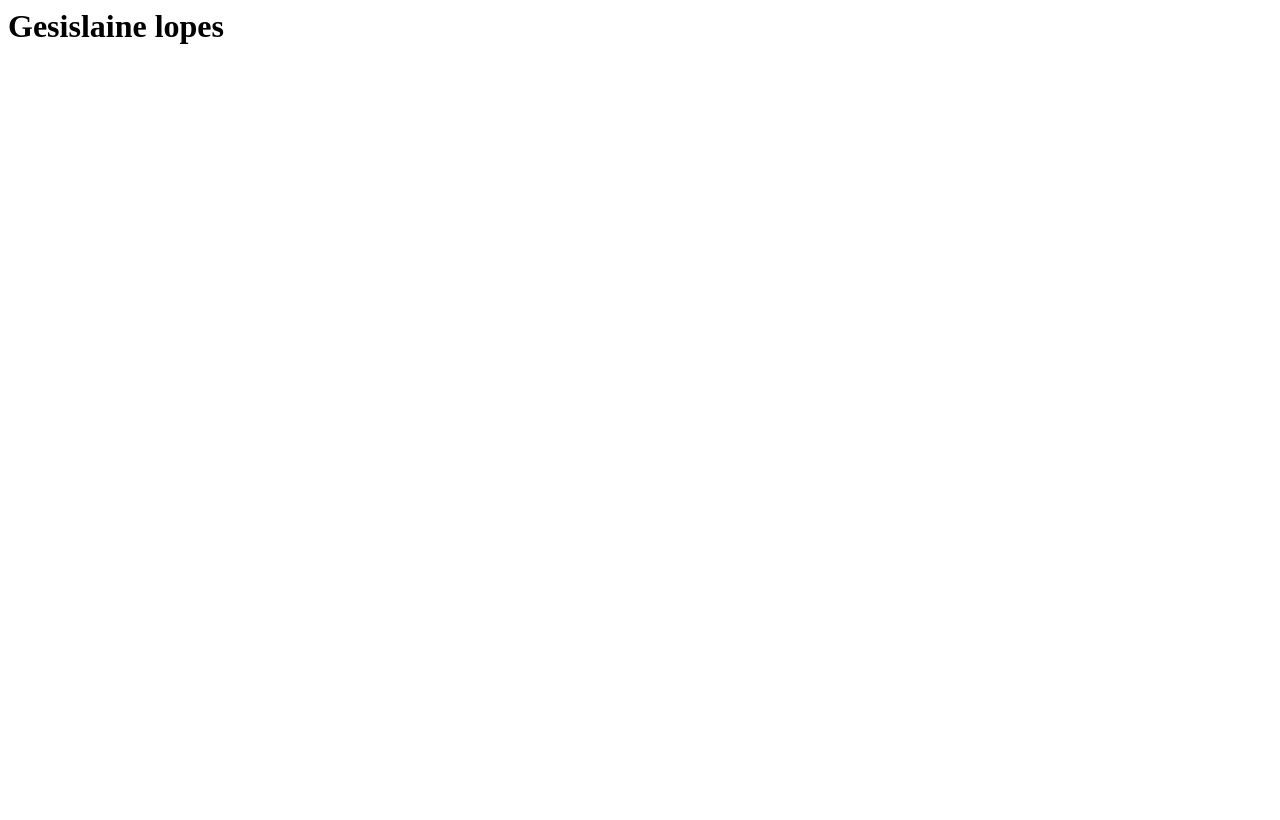
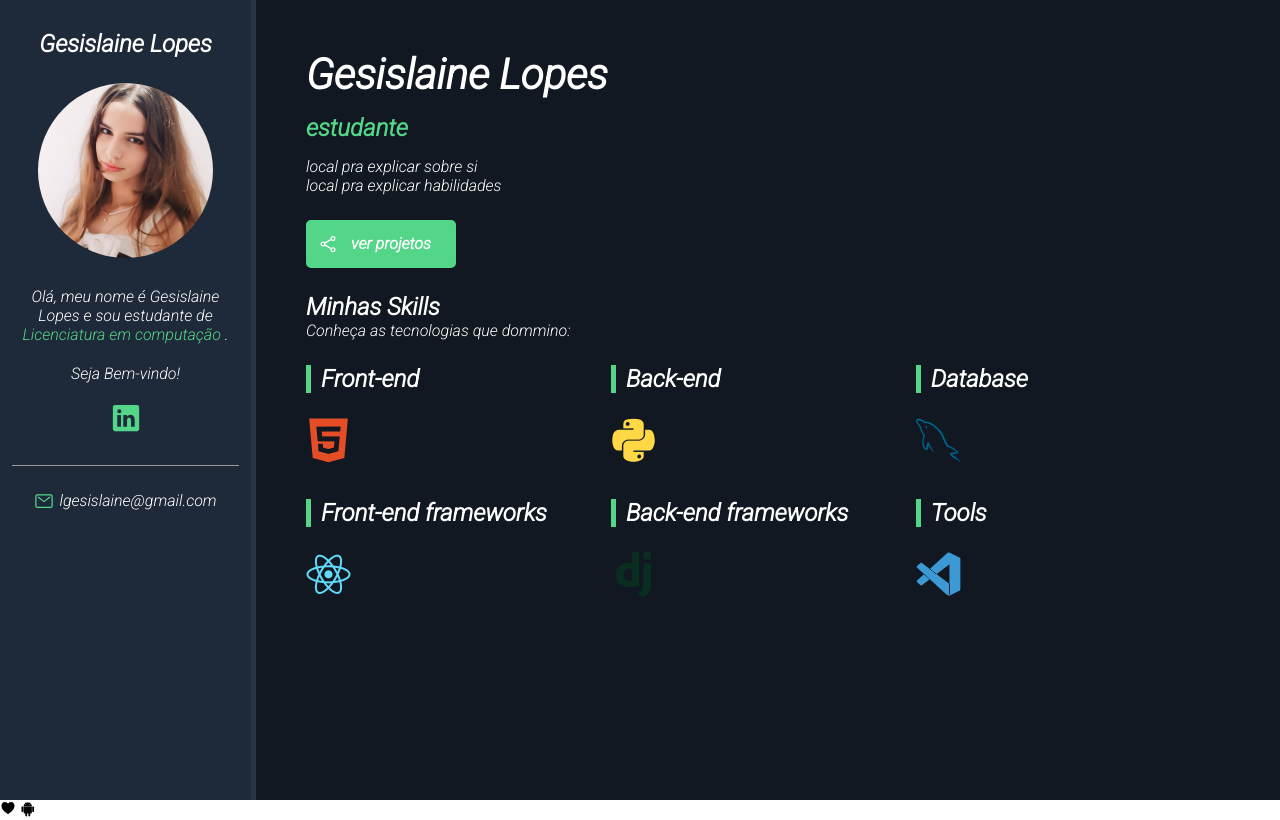
Before and after one commit to GesislaineLopes/GesislaineLopes.github.io, a plain HTML site: page index.html in a window 1280 px wide. Drawn offline with nearby package versions, Linux system fonts and the light colour scheme.

Commit message:
Finalizando o portfólio

```diff
--- /dev/null
+++ b/css/style.css
@@ -0,0 +1,223 @@
+/* Reset*/
+* {
+    padding: 0;
+    margin: 0;
+    font-family: "Roboto", serif;
+    box-sizing:border-box;
+
+}
+/*variables*/
+
+:root{
+    --main-color: #54D689;
+    --main-text-color: #fff;
+    --border-color: #999;
+    --bio-bg-color: #1E2A3A;
+    --bio-border-color: #293544;
+    --about-bg-color: #111821;
+}
+/*General*/
+.highlight{
+    color: var(--main-color) ;
+}
+/*containers*/
+#container{
+    display: flex;
+    flex-direction: row;
+    color: var(--main-text-color)
+}
+
+#bio-container{
+    flex: 1 1 20%;
+    min-height: 100vh;
+    background-color: var(--bio-bg-color);
+    text-align: center;
+    padding: 30px 12px;
+    border-right: 5px solid var(--bio-border-color);
+}
+
+#about-container {
+    flex: 1 1 80%;
+    min-height: 100vh;
+    background-color: var(--about-bg-color);
+    padding: 50px;
+}
+
+/*bio container*/
+
+#bio-container h2{
+    margin-bottom: 25px;
+}
+
+#bio-container p{
+    margin-bottom: 20px;
+}
+
+#bio-container #welcome-text{
+    font-weight: bold;
+}
+
+#bio-image {
+    width: 175px;
+    height: 175px ;
+    border-radius: 50%;
+    margin-bottom: 25px;
+}
+#social-container{
+    display: flex;
+    justify-content: center;
+    list-style: none;
+    border-bottom: 1px solid var(--border-color);
+    margin-bottom: 25px;
+    padding-bottom: 25px;
+}
+
+#social-container li{
+    flex: 1 1 0;
+    max-width: 60px;
+}
+
+#social-container li a {
+    color: var(--main-color);
+    font-size: 30px;
+}
+
+#email-container{
+    display: flex;
+    justify-content:center;
+
+}
+
+#email-container ion-icon,
+#email-container a {
+    flex: 1 1 1;
+}
+
+#email-container a {
+    color: var(--main-text-color);
+    text-decoration: none;
+    max-width: 225px;
+
+}
+
+#email-container ion-icon{
+        color: var(--main-color);
+        font-size: 20px;
+        margin-right: 5px;
+        max-width: 20px;
+    }
+
+/*About container */
+
+#name{
+    font-size: 42px;
+    margin-bottom: 15px;
+}
+
+#title{
+    font-size: 24px;
+    margin-bottom: 15px;
+    font-weight: bold;
+}
+
+.description{
+    max-width: 75%;
+    margin-bottom: 10px;
+}
+#btn-projects {
+    font-weight: bold;
+    font-size: 16px;
+    color: var(--main-text-color);
+    background-color: var(--main-color);
+    border: 2px solid var(--main-color);
+    border-radius: 5px;
+    text-decoration: none;
+    transition: .5s;
+    margin: 25px 0;
+    padding: 12px 10px;
+    width: 150px;
+    text-align: center;
+    display: flex;
+}
+
+#btn-projects ion-icon,
+#btn-projects span{
+    flex:1 1 0;
+}
+
+#btn-projects ion-icon{
+    font-size: 20px;
+    max-width: 20px;
+}
+#btn-projects:hover{
+    background-color: transparent;
+}
+#skills-section-title{
+    border-top: 1px solid var(--border-color);
+    padding: 20px;
+    margin-bottom: 20px;
+    font-size: 32px;
+}
+#skills-container{
+    display: flex;
+    flex-wrap: wrap;
+    margin-top: 25px;
+}
+.skills-box{
+    flex: 1 1 33%;
+    max-width: 33%;
+    margin-bottom: 35px;
+}
+.skills-title{
+    font-size: 24px;
+    margin-bottom: 25px;
+    font-weight: bold;
+    padding-left: 10px;
+    border-left: 5px solid var(--main-color);
+}
+.skills-box i {
+    font-size: 45px;
+    margin-right: 10px;
+}
+/*mobile*/
+@media(max-width:450px) {
+
+    #container {
+        flex-direction: column;
+    }
+
+    #bio-container{
+        min-height: auto;
+        border-right: none;
+        border-bottom: 5px solid var(--bio-border-color);
+    }
+
+    #bio-container h2{
+        display: none;
+    }
+    #bio-container p {
+        max-width: 60%;
+        margin: 10px auto;
+    }
+    #about-container{
+        text-align: center;
+        padding: 30px;
+    }
+    #about-container .description{
+        margin: 10px auto;
+        max-width: 100%;
+        line-height: 26px;
+    }
+    #btn-projects{
+        margin: 25px auto;
+    }
+    .skills-box{
+        flex: 1 1 100%;
+        max-width: 100%;
+        margin-bottom: 40px;
+        text-align: left;
+    }
+    .skills-box i {
+        font-size: 60px;
+    }
+}
--- a/index.html
+++ b/index.html
@@ -1 +1,87 @@
-<h1>Gesislaine lopes</h1>
+<!DOCTYPE html>
+<html lang="en">
+<head>
+    <meta charset="UTF-8">
+    <meta name="viewport" content="width=device-width, initial-scale=1.0">
+    <title>Portifólio Gesislaine Lopes</title>
+    <!-- google fonts -->
+    <link rel="preconnect" href="https://fonts.googleapis.com">
+    <link rel="preconnect" href="https://fonts.gstatic.com" crossorigin>
+    <link href="https://fonts.googleapis.com/css2?family=Roboto:ital,wght@1,300&display=swap" rel="stylesheet">
+    <!-- Dev icon fonts-->
+    <link rel="stylesheet" type='text/css' href="https://cdn.jsdelivr.net/gh/devicons/devicon@latest/devicon.min.css" />
+    <!--Atribuindo css-->
+    <link rel="stylesheet" href="css/style.css">
+</head>
+<body>
+    <main id="container">
+        <aside id="bio-container">
+            <h2>Gesislaine Lopes</h2>
+            <img id="bio-image" src="img/foto.png" alt="Gesislaine Lopes foto">
+            <p>
+                    Olá,  meu nome é Gesislaine Lopes e sou estudante de
+                <span class="highlight">Licenciatura em computação</span> .
+            </p>
+            <p id="wlcome-text">Seja Bem-vindo!</p>
+            <ul id="social-container">
+                <li>
+                    <a href="#" target="_blank"><ion-icon name="logo-linkedin""></ion-icon></a>
+                </li>
+            </ul>
+            <div id="email-container">
+                <ion-icon name="mail-outline"></ion-icon><a href="mailto:lgesislaine@gmail.com">lgesislaine@gmail.com</a>
+            </div>
+        </aside>
+        <section id="about-container">
+            <h1 id="name">Gesislaine Lopes</h1>
+            <p id="title"><span class="highlight">estudante</span></p>
+            <p id="description"> local pra explicar sobre si</p>
+            <p id="description"> local pra explicar habilidades</p>
+            <a href="#" id="btn-projects"> <ion-icon name="share-social-outline"></ion-icon><span>ver projetos</span></a>
+            <h2 id="skiills-section-title">Minhas Skills</h2>
+            <p id="description">Conheça as tecnologias que dommino:</p>
+            <div id="skills-container">
+                <div class="skills-box">
+                    <p class="skills-title">Front-end</p>
+                    <!--o código abaixo é para adicionar os icones das linguagens-->
+                    <i class="devicon-html5-plain colored"></i>
+                </div>
+                <div class="skills-box">
+                    <p class="skills-title">Back-end</p>
+                    <!--o código abaixo é para adicionar os icones das linguagens-->
+                    <i class="devicon-python-plain colored"></i>
+                </div>
+                <div class="skills-box">
+                    <p class="skills-title">Database</p>
+                    <!--o código abaixo é para adicionar os icones das linguagens-->
+                    <i class="devicon-mysql-plain colored"></i>
+                </div>
+                <div class="skills-box">
+                    <p class="skills-title">Front-end frameworks</p>
+                    <!--o código abaixo é para adicionar os icones das linguagens-->
+                    <i class="devicon-react-plain colored"></i>
+                </div>
+                <div class="skills-box">
+                    <p class="skills-title">Back-end frameworks</p>                <!--o código abaixo é para adicionar os icones das linguagens-->
+                    <i class="devicon-django-plain colored"></i>
+                </div>
+                <div class="skills-box">
+                    <p class="skills-title">Tools</p>                <!--o código abaixo é para adicionar os icones das linguagens-->
+                    <i class="devicon-vscode-plain colored"></i>
+                </div>
+            </div>
+        </section>
+    </main>
+    <!--ion icons -->
+    <ion-icon name="heart"></ion-icon>
+    <!--dev icons (para pegar  os icones das linguagens)-->
+    <i class="devicon-android-plain"></i>
+
+
+
+
+    <script type="module" src="https://unpkg.com/ionicons@7.1.0/dist/ionicons/ionicons.esm.js"></script>
+    <script nomodule src="https://unpkg.com/ionicons@7.1.0/dist/ionicons/ionicons.js"></script>
+
+</body>
+</html>
```
Also changed, not shown: img/foto.png (added).
